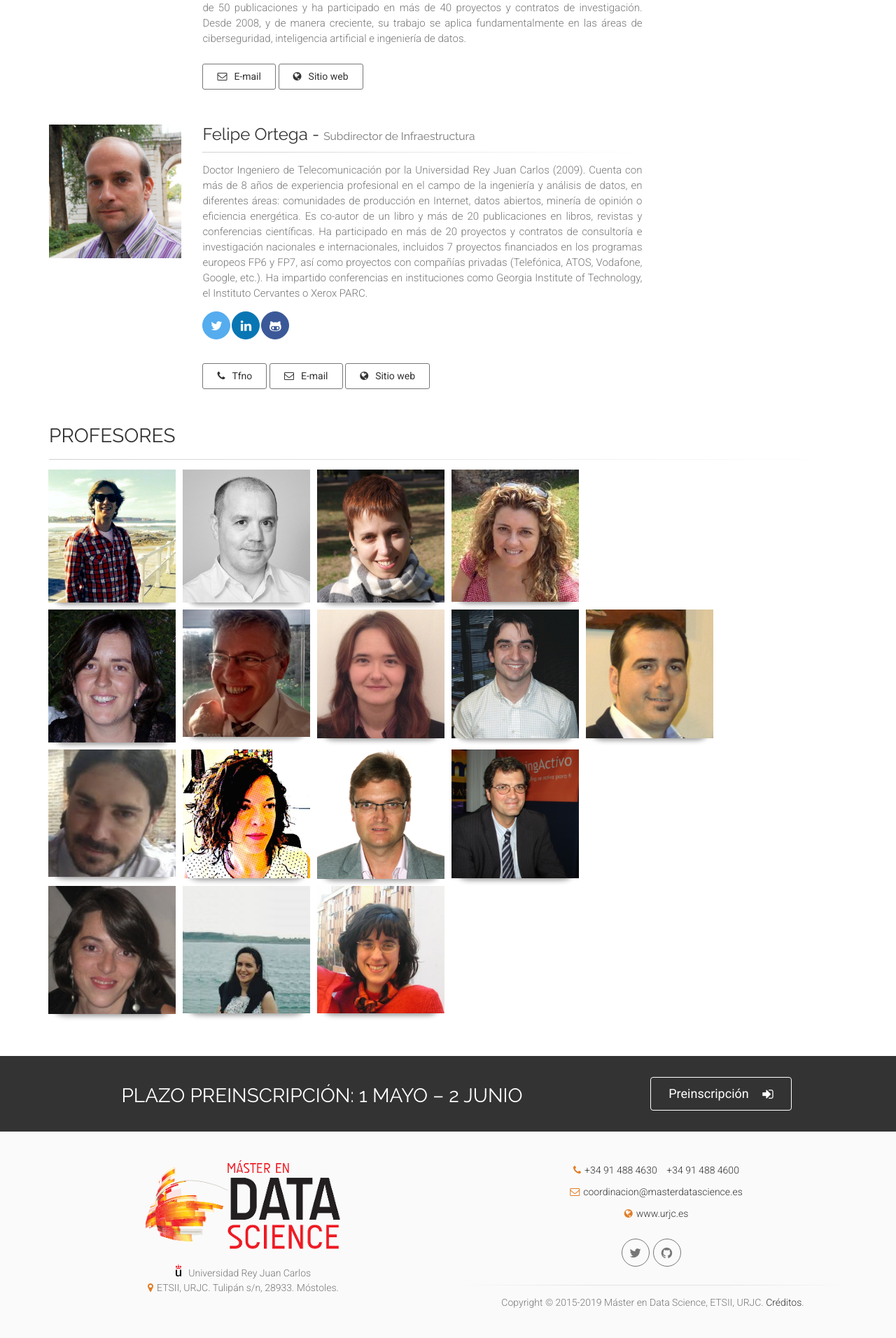
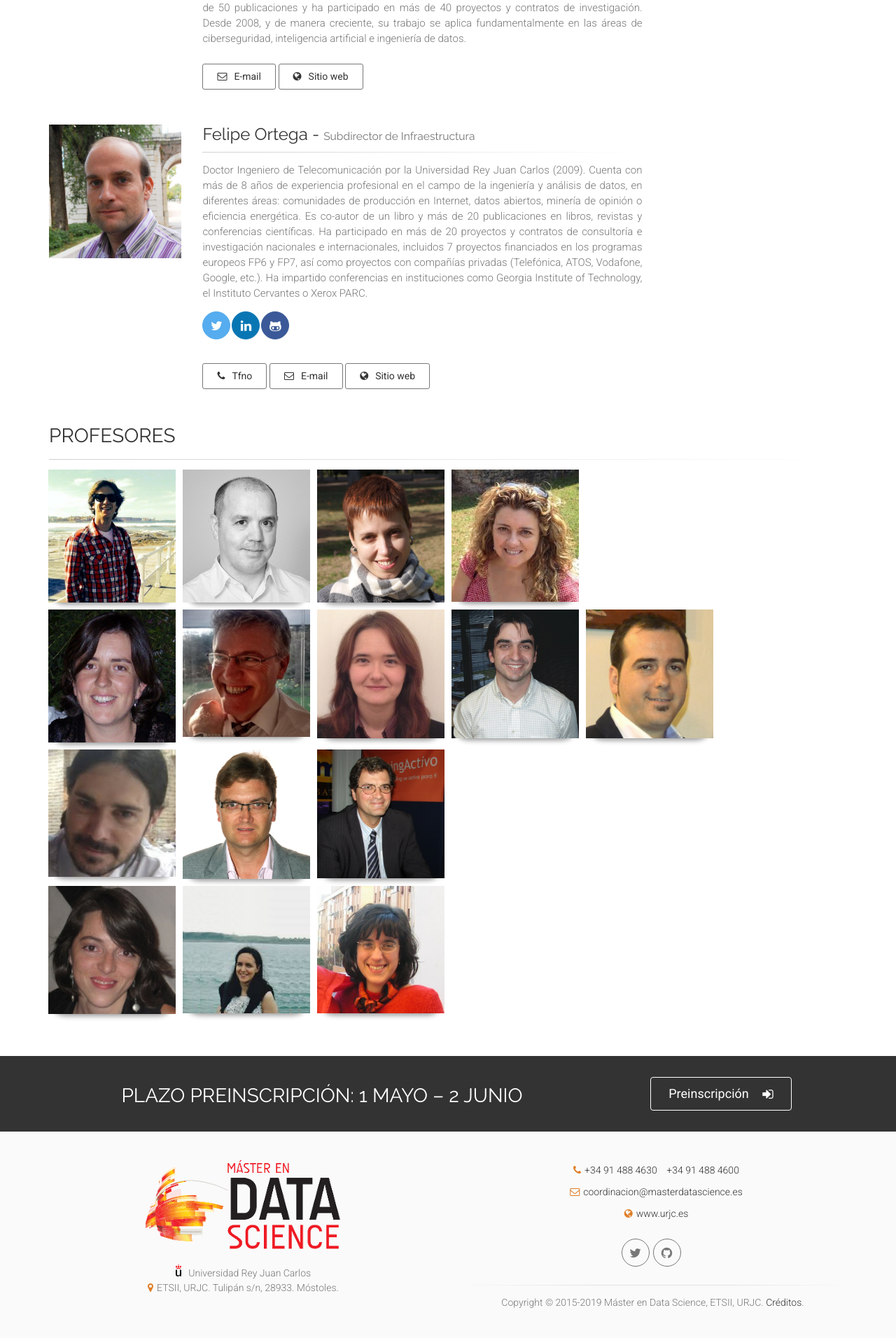
Before and after one commit to URJCDataScience/central, a Jekyll site: the page built from equipo/index.html, in a window 1280 px wide. Shown: the part 1561-3473 px from the top of the page at 70% size. Built offline with Jekyll 4.4.1, drawn with Linux system fonts in a browser that asks for light colours.

Commit message:
Delete K. Leal

```diff
--- a/equipo/index.html
+++ b/equipo/index.html
@@ -803,61 +803,7 @@ author: URJCDataScience
 						</div>
 					</div>
 					<!-- Profesor end -->
-					<!-- Profesor -->
-					<div class="col-md-2 col-sm-6">
-						<div class="image-box team-member shadow-narrow mb-10 ph-10">
-							<div class="overlay-container ">
-								<img src="{{ site.url }}/images/profes/katia_leal.jpg" alt="Katia Leal">
-								<div class="overlay-top">
-									<div class="text">
-										<h3 class="small_white">Katia Leal</h3>
-									</div>
-								</div>
-								<div class="overlay-bottom">
-									<div class="links">
-										<!-- Button trigger modal -->
-										<button class="btn btn-gray-transparent btn-animated btn-sm" data-toggle="modal" data-target="#KatiaLeal">
-											Info <i class="pl-10 fa fa-arrow-right"></i>
-										</button>
 
-										<!-- Modal -->
-										<div class="modal fade" id="KatiaLeal" tabindex="-1" role="dialog" aria-labelledby="KatiaLealLabel" aria-hidden="true">
-											<div class="modal-dialog">
-												<div class="modal-content">
-													<div class="modal-header">
-														<button type="button" class="close" data-dismiss="modal">
-															<span aria-hidden="true">&times;</span><span class="sr-only">Cerrar</span>
-														</button>
-														<h4 class="modal-title" id="KatiaLealLabel">Katia Leal</h4>
-													</div>
-													<div class="modal-body ph-30">
-														<p class="text-justify">
-															Katia Leal es Doctora en Informática por la Universidad Complutense de Madrid (Mayo 2010). Profesora de la Universidad
-															Rey Juan Carlos desde 2003, actualmente es Profesora Titular interina en la Escuela Superior de
-															Ingeniería de Telecomunicación. Su principales áreas de investigación son la planificación y la
-															compartición de recursos en sistemas del Altas Prestaciones, Grid y Cloud. En los últimos años,
-															ha publicado más de 20 artículos científicos en computación paralela y distribuida, 5 de ellos
-															en revistas JCR de reconocido prestigio. Hasta la fecha, ha participado en más de 10 proyectos
-															de investigación entre nacionales, regionales y europeos. En estos momento, participa como investigadora
-															en el proyecto “Clouds4BigData: Efficient Cloud and BidData Infrastructure” financiado por la
-															Consejería de Educación de la Comunidad de Madrid (2014-2016).
-														</p>
-													</div>
-													<div class="modal-footer">
-														<button type="button" class="btn btn-sm btn-dark" data-dismiss="modal">
-															Cerrar
-														</button>
-													</div>
-												</div>
-											</div>
-										</div>
-										<!-- Modal -->
-									</div>
-								</div>
-							</div>
-						</div>
-					</div>
-					<!-- Profesor end -->
 					<!-- Profesor -->
 					<div class="col-md-2 col-sm-6">
 						<div class="image-box team-member shadow-narrow mb-10 ph-10">
```
